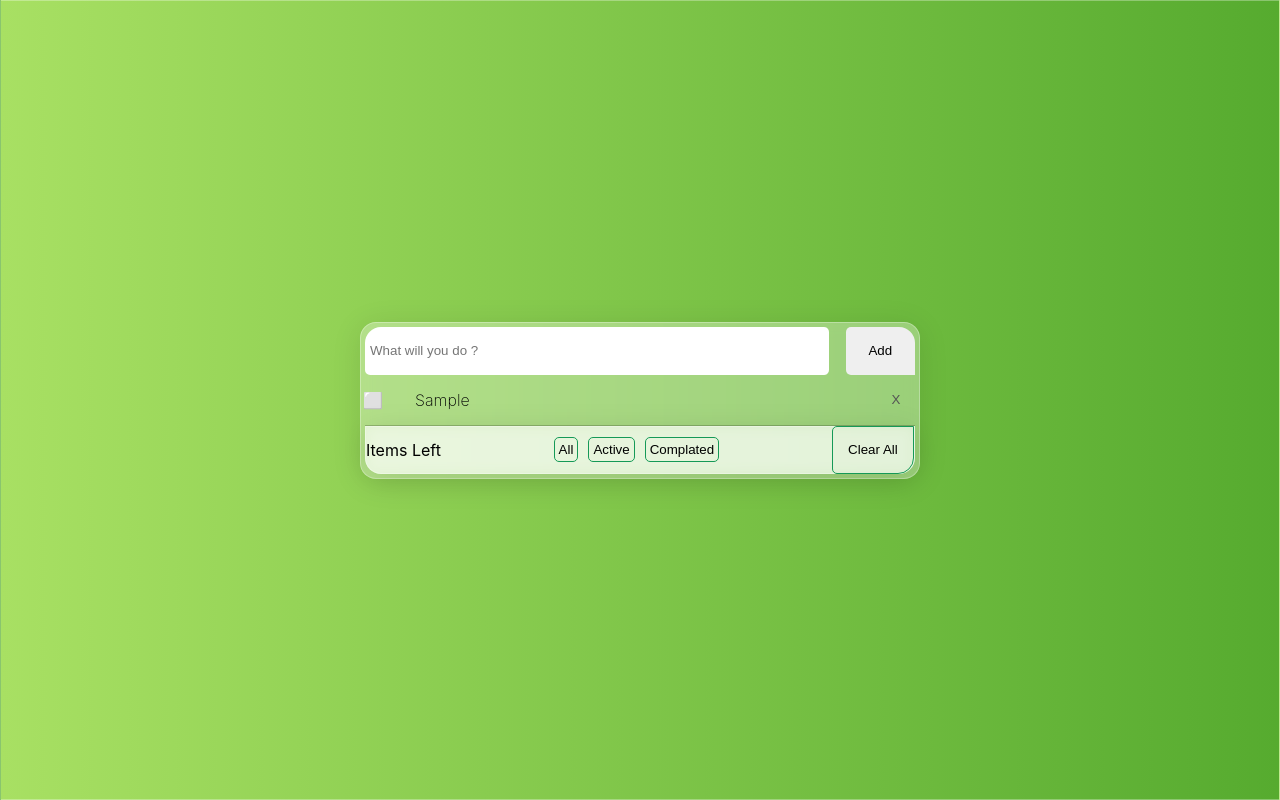
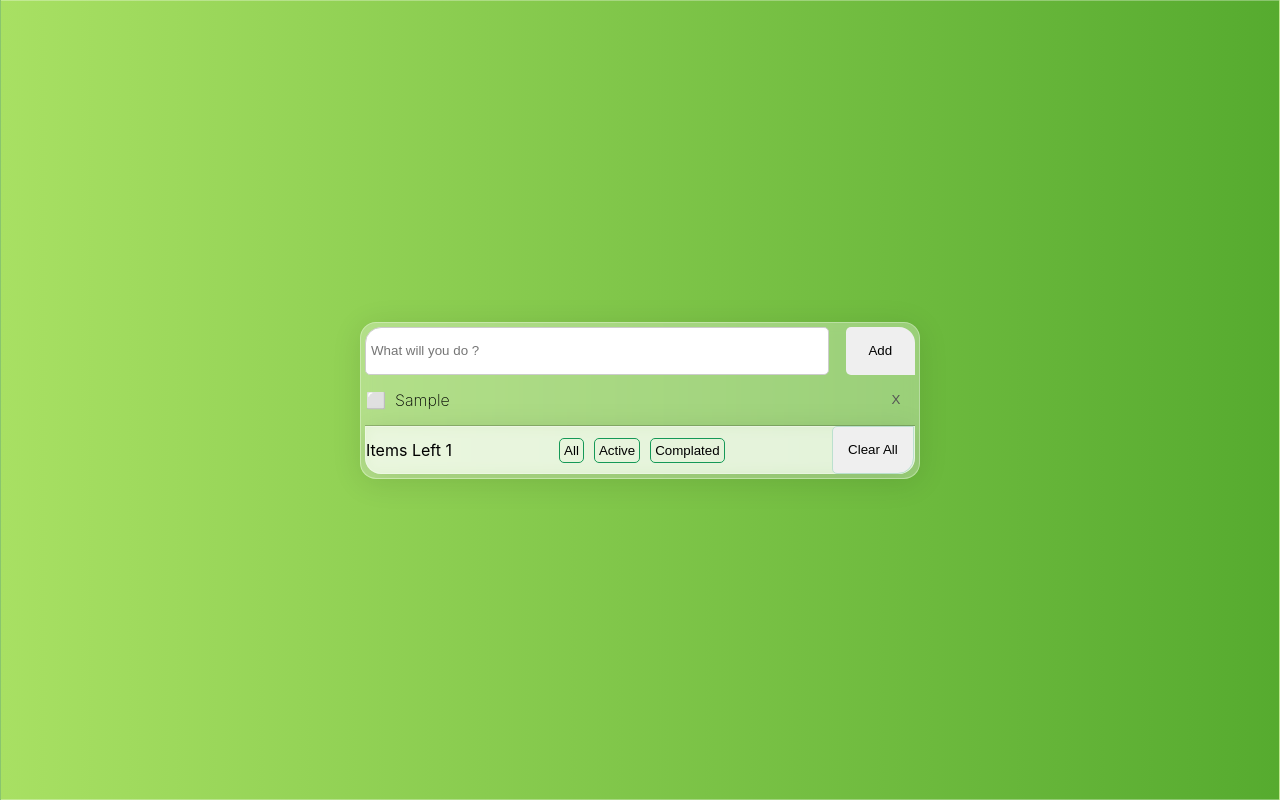
Before and after one commit to sinansk/react-todo-list, a React (Create React App) app: page / in a window 1280 px wide. Both pictures are taken after typing "Sample" into the empty fields and a click on the button "Add". Built offline with nearby package versions, Linux system fonts and the light colour scheme.

Commit message:
some update

```diff
--- a/src/Components/Main/Footer/index.js
+++ b/src/Components/Main/Footer/index.js
@@ -1,24 +1,40 @@
 import React from "react";
 import "./styles.css";
+import { useState } from "react";
+import { getAllByAltText } from "@testing-library/react";
 
-function Footer( { todo } ) {
+function Footer( {item, todo, setTodo, setFiltered, complatedList, activeList, allList } ) {
 
+    function clearAll(e) {
+        setTodo([]);
+    }
 
-    // const complated = todo.filter(item => {
-    //     if (item.done === true) {
-
-    //     }
-    // })
+    function handleFilter(e) {
+        if (e.target.className === "Complated") {
+            setFiltered(complatedList)
+        } else if (e.target.className === "Active") {
+            setFiltered(activeList)
+        } else if (e.target.className === "All") {
+            setFiltered(allList)
+        }
+        return
+    }
 
     return (
-        <div className="footer">
-            <p> Items Left</p>
+        <div className="footer" onClick={handleFilter}>
+            <p>Items Left {activeList.length}</p>
             <ul>
-                <li><button>All</button></li>
-                <li><button>Active</button></li>
-                <li><button>Complated</button></li>
+                <li>
+                    <button className="All">All</button>
+                </li>
+                <li>
+                    <button className="Active">Active</button>
+                </li>
+                <li>
+                    <button className="Complated">Complated</button>
+                </li>
             </ul>
-            <button>Clear All</button>
+            <button onClick={clearAll}>Clear All</button>
         </div>
     )
 }
--- a/src/Components/Main/Footer/styles.css
+++ b/src/Components/Main/Footer/styles.css
@@ -1,12 +1,13 @@
 .footer {
   display: none;
+  position: sticky;
+  bottom: 0;
+
   flex-direction: row;
   justify-content: space-between;
   align-items: center;
   box-sizing: border-box;
-  width: 100%;
   height: 3rem;
-  margin-top: auto;
   background: rgba(255, 255, 255, 0.6);
   border-radius: 0 0 16px 16px;
   box-shadow: 0 4px 30px rgba(0, 0, 0, 0.1);
@@ -17,9 +18,6 @@
   -moz-border-radius: 0 0 16px 16px;
   -ms-border-radius: 0 0 16px 16px;
   -o-border-radius: 0 0 16px 16px;
-  /* position: absolute;
-  bottom: 0;
-  left: 0; */
 }
 
 .footer ul {
@@ -46,18 +44,23 @@
 .footer > button {
   width: 15%;
   height: 3rem;
-  border: 1px solid #159957;
+  border: 1px solid #bbe0ce;
   border-radius: 5px 0 16px 5px;
   -webkit-border-radius: 5px 0 16px 5px;
   -moz-border-radius: 5px 0 16px 5px;
   -ms-border-radius: 5px 0 16px 5px;
   -o-border-radius: 5px 0 16px 5px;
   background-color: transparent;
+  box-shadow: #bbe0ce;
 }
 
 .footer button:hover {
   background-color: #efefef;
   cursor: pointer;
+}
+
+.footer > button:last-of-type {
+  background-color: #efefef;
 }
 
 .footer > button:last-of-type:hover {
--- a/src/Components/Main/Input/styles.css
+++ b/src/Components/Main/Input/styles.css
@@ -11,7 +11,7 @@ body {
 
 .form {
   width: 100%;
-  height: 3rem;
+  min-height: 3rem;
   display: flex;
   justify-content: space-between;
   align-items: center;
@@ -20,12 +20,12 @@ body {
 
 .form * {
   box-sizing: border-box;
-  height: 100%;
-  transition: all 1s;
-  -webkit-transition: all 1s;
-  -moz-transition: all 1s;
-  -ms-transition: all 1s;
-  -o-transition: all 1s;
+  min-height: 3rem;
+  transition: border-radius 1s;
+  -webkit-transition: border-radius 1s;
+  -moz-transition: border-radius 1s;
+  -ms-transition: border-radius 1s;
+  -o-transition: border-radius 1s;
 }
 .form > .input {
   width: 100%;
@@ -36,8 +36,13 @@ body {
   -ms-border-radius: 16px;
   -o-border-radius: 16px;
   padding: 0 5px;
+  border: solid 1px #ccc;
 }
-
+.form > .input:focus {
+  outline: none !important;
+  border-color: #56ab2f;
+  box-shadow: 0 0 10px #56ab2f;
+}
 .form > button {
   width: 15%;
   margin-left: 3%;
@@ -48,7 +53,9 @@ body {
   -ms-border-radius: 16px;
   -o-border-radius: 16px;
 }
-
+.form > button:hover {
+  background-color: #dddddd;
+}
 .main.active .form > button {
   border-radius: 5px 16px 0 5px;
   -webkit-border-radius: 5px 16px 0 5px;
--- a/src/Components/Main/List/Todo/index.js
+++ b/src/Components/Main/List/Todo/index.js
@@ -2,13 +2,13 @@ import React, { useEffect, useState } from "react";
 import Input from "../../Input";
 import "./styles.css";
 
-function Todo({item, removeTodo, todo, setTodo, i }) {
+function Todo({todo, setTodo, item, removeTodo, filteredList, setFiltered }) {
 
     //  const newTodo = { id: "", task:todo.task, isComplated: false};
 
     function toggleDone(e) {
         console.log(e.target.id)
-        let updatedTodo = todo.map(item => {
+        let updatedTodo = filteredList.map(item => {
             if (e.target.id === item.id) {
                 return {...item, done: !item.done}
             }
@@ -16,7 +16,6 @@ function Todo({item, removeTodo, todo, setTodo, i }) {
         });
         setTodo(updatedTodo)
     }
-
 
     return (
     <li className="todo">
--- a/src/Components/Main/List/Todo/styles.css
+++ b/src/Components/Main/List/Todo/styles.css
@@ -21,7 +21,7 @@ body {
 .todo > label {
   width: 100%;
   height: 100%;
-  padding: 10px 0;
+  padding: 10px;
 }
 .toggle {
   flex: 1;
@@ -34,18 +34,18 @@ body {
 }
 
 .toggle + label {
-  margin-left: 50px;
+  margin-left: 20px;
 }
 
 .toggle + label:before {
   position: absolute;
-  left: 2px;
+  left: 5px;
   content: "⬜️";
-  margin-right: 10px;
+  margin-right: 5px;
 }
 
 .todo input:checked + label:before {
-  content: "👌";
+  content: "✅";
 }
 
 .todo input:checked + label {
--- a/src/Components/Main/List/index.js
+++ b/src/Components/Main/List/index.js
@@ -3,12 +3,13 @@ import React from "react";
 import Todo from "./Todo";
 import { useState } from "react";
 
-function List({todo, removeTodo, setTodo}) {
+function List({ todo, removeTodo, setTodo, filteredList, setFiltered }) {
 
   return (
+
     <div className="list">
-            <ul >
-                {todo.map((item, i) => (
+      <ul>
+        {filteredList.map((item, i) => (
           <Todo
             item={item}
             i={i}
@@ -17,11 +18,13 @@ function List({todo, removeTodo, setTodo}) {
             name={item.id}
             setTodo={setTodo}
             todo={todo}
+            filteredList={filteredList}
+            setFiltered={setFiltered}
           />
         ))}
       </ul>
     </div>
-    )
+  );
 }
 
 export default List;
--- a/src/Components/Main/index.js
+++ b/src/Components/Main/index.js
@@ -12,11 +12,6 @@ const LOCAL_STORAGE_KEY = "to-do-list-todos";
 function Main() {
 
     const storageTodo = JSON.parse(localStorage.getItem(LOCAL_STORAGE_KEY)) || [];
-
-    if (!storageTodo) {
-
-    }
-
 
     useEffect((storageTodo) => {
         function checkLocalStorage() {
@@ -43,17 +38,27 @@ function Main() {
         console.log(todo);
     },[todo])
 
+    const [filteredList, setFiltered] = useState(todo);
+    const complatedList = todo.filter(item => item.done === true)
+    const activeList = todo.filter(item => item.done === false)
+    const allList = todo
+
+    useEffect(() => {
+        setFiltered(todo)
+    },[todo])
+
     function removeTodo(e) {
         console.log(e.target.name)
         const id = e.target.getAttribute("name")
         setTodo(todo.filter(item => item.id !== id));
+
     }
 
     return (
         <div className={"main " + (todo.length !== 0 ? "active" : null)}>
             <Input todo={todo} setTodo={setTodo}/>
-            <List todo={todo} setTodo={setTodo} removeTodo={removeTodo}/>
-            <Footer todo={todo} storageTodo={storageTodo} />
+            <List todo={todo} setTodo={setTodo} removeTodo={removeTodo} filteredList={filteredList}/>
+            <Footer todo={todo} setTodo={setTodo} setFiltered={setFiltered} complatedList={complatedList} activeList={activeList} allList={allList}/>
         </div>
     )
 }
--- a/src/Components/Main/styles.css
+++ b/src/Components/Main/styles.css
@@ -9,9 +9,15 @@ body {
   height: 100;
 }
 
+.main::-webkit-scrollbar {
+  display: none;
+}
+
 .main {
   width: 35rem;
   height: var(--main-height);
+  max-height: 80vh;
+  overflow-y: scroll;
   background: rgba(255, 255, 255, 0.31);
   border-radius: 16px;
   box-shadow: 0 4px 30px rgba(0, 0, 0, 0.1);
```
Lines whose indentation alone changed are shown as unchanged.
